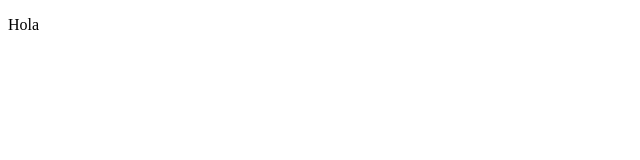
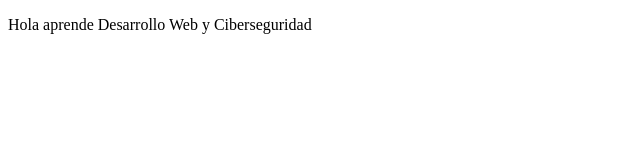
Before and after one commit to dedasema/proyectoCursoPrework, a plain HTML site: page index.html in a window 1280 px wide. Shown: the whole page, without its empty margins (0-640 px from the left). Drawn offline with Linux system fonts and the light colour scheme.

Commit message:
Cambios agregamos al index

```diff
--- a/index.html
+++ b/index.html
@@ -7,6 +7,6 @@
     <title>Document</title>
 </head>
 <body>
-   <p>Hola</p>
+   <p>Hola aprende Desarrollo Web y Ciberseguridad</p>
 </body>
 </html>
```
